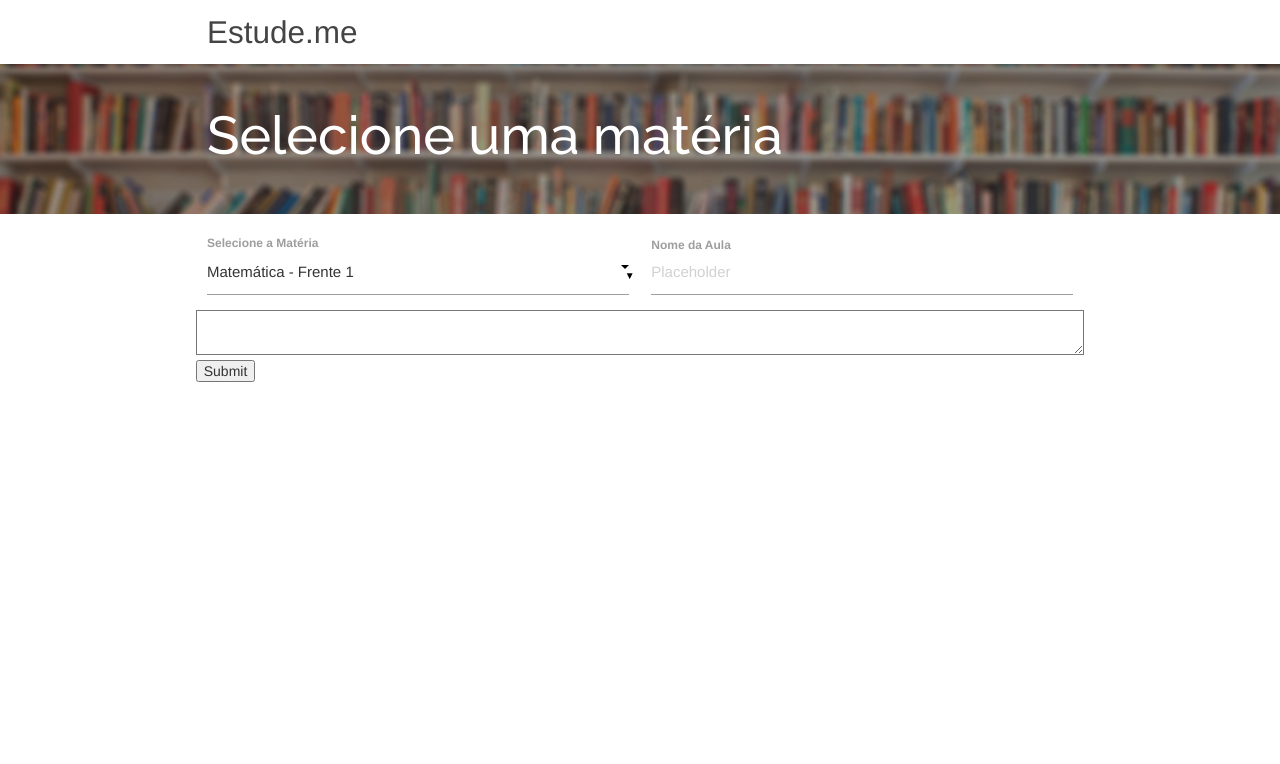
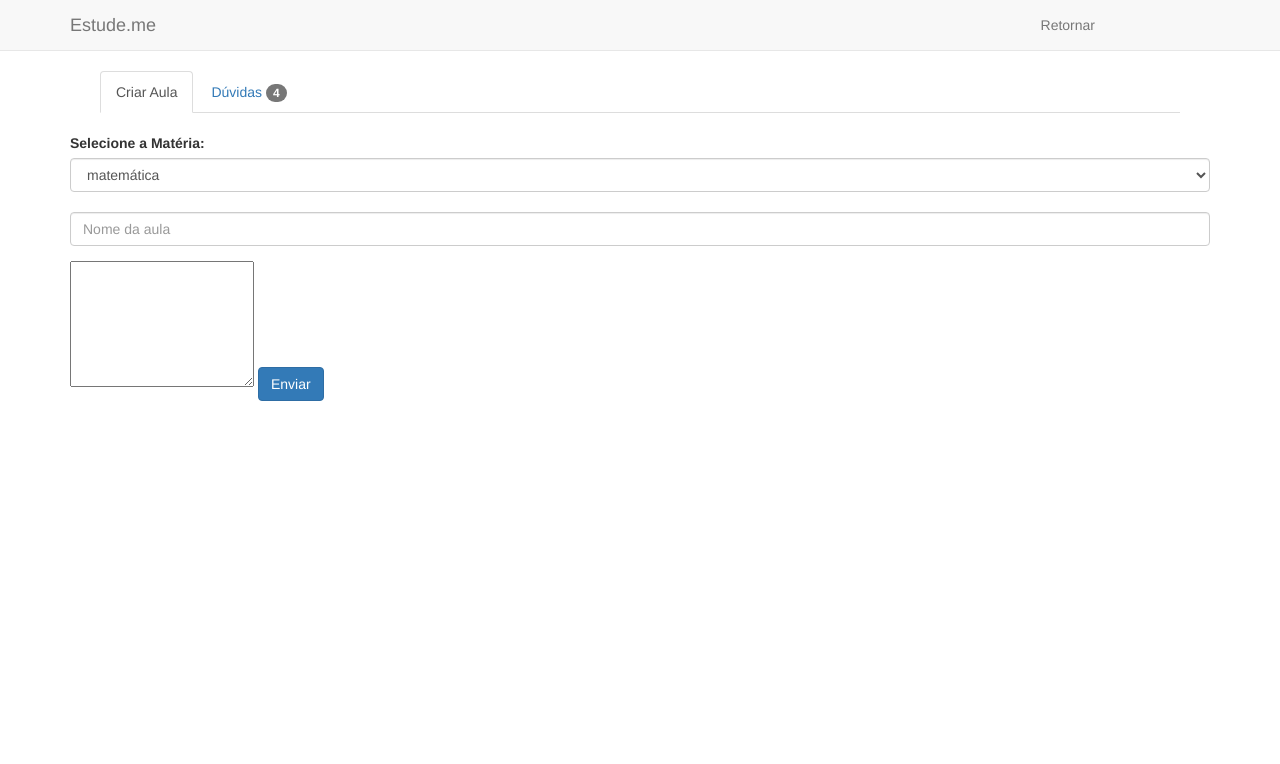
Before and after one commit to leomendesm/estude-me-php, a PHP site: page /criar.html in a window 1280 px wide. Shown: the top 764 px of the page. Run offline with PHP 8.4, Linux system fonts and the light colour scheme; some libraries are stand-ins or nearby versions.

Commit message:
many changes

```diff
--- a/criar.html
+++ b/criar.html
@@ -13,97 +13,61 @@
     <link href="http://cdnjs.cloudflare.com/ajax/libs/summernote/0.7.3/summernote.css" rel="stylesheet">
     <script src="http://cdnjs.cloudflare.com/ajax/libs/summernote/0.7.3/summernote.js"></script>
     <link href="https://fonts.googleapis.com/icon?family=Material+Icons" rel="stylesheet">
-  <link href="css/materialize.css" type="text/css" rel="stylesheet" media="screen,projection" />
     <link href="css/style.css" type="text/css" rel="stylesheet" media="screen,projection" />
+
 </head>
 
 <body>
-  <nav class="white" role="navigation">
-    <div class="nav-wrapper container">
-      <a id="logo-container" href="#" class="brand-logo">Estude.me</a>
-      <!--
-      <ul class="right hide-on-med-and-down">
-        <li><a href="#">Iniciar Sessão</a></li>
+    <nav class="navbar navbar-default navbar-static-top">
+        <div class="container">
+            <a href="index.html" class="navbar-brand">Estude.me</a>
+            <ul class="nav navbar-nav navbar-right">
+                <li><a href="index.html">Retornar</a></li>
             </ul>
+        </div>
+    </nav>
+    <ul class="nav nav-tabs tab">
+        <li role="presentation" class="active"><a href="#">Criar Aula</a></li>
+        <li role="presentation"><a href="#">Dúvidas <span class="badge">4</span></a></li>
+    </ul>
+    <div class="container">
 
-      <ul id="nav-mobile" class="side-nav">
-        <li><a href="#">Iniciar Sessão</a></li>
-      </ul>
-      <a href="#" data-activates="nav-mobile" class="button-collapse grey-text text-darken-1"><i class="material-icons">menu</i></a>
-    </div>
-  -->
-  </nav>
-  <div id="index-banner" class="parallax-container">
-    <div class="section no-pad-bot">
-      <div class="container valign-wrapper">
+        <form id="testre" action="/summernote.php" onsubmit="return postForm()">
+            <div class="form-group">
+                <br/>
+                <label for="sel1">Selecione a Matéria:</label>
+                <select class="form-control" id="sel1">
+                    <option>matemática</option>
+                    <option>Física</option>
+                    <option>História</option>
+                    <option>Geografia</option>
+                </select>
                 <br>
-        <br>
-        <h2 class="center white-text text-lighten-1 title valign">Selecione uma matéria</h2>
-        <br>
-        <br>
+                <input type="text" class="form-control" placeholder="Nome da aula" aria-describedby="sizing-addon2">
 
             </div>
+            <textarea id="summernote" rows="6" name="textarea_name"></textarea>
+            <div class="btn-group">
+                <button type="button" class="btn btn-primary">Enviar</button>
             </div>
-    <div class="parallax"><img src="img/book2.jpg" alt="Unsplashed background img 1"></div>
+        </form>
+        <!-- Split button -->
+
     </div>
-  <br>
-  <div class="container">
-    <div class="row">
-      <form id="form_id" action="/summernote.php" onsubmit="return postForm()">
-        <div class="input-field col s12 m6 ind">
-          <select>
-            <optgroup label="Matemática" selected>
-              <option value="1">Matemática - Frente 1</option>
-              <option value="2">Matemática - Frente 2</option>
-              <option value="3">Matemática - Frente 3</option>
-              <option value="4">Matemática - Frente 4</option>
-            </optgroup>
-            <optgroup label="Química">
-              <option value="1">Frente 1</option>
-              <option value="2">Frente 2</option>
-              <option value="3">Frente 3</option>
-              <option value="4">Frente 4</option>
-            </optgroup>
-            <optgroup label="Biologia">
-              <option value="1">Frente 1</option>
-              <option value="2">Frente 2</option>
-              <option value="3">Frente 3</option>
-              <option value="4">Frente 4</option>
-            </optgroup>
-            <optgroup label="Geografia">
-              <option value="1">Frente 1</option>
-              <option value="2">Frente 2</option>
-              <option value="3">Frente 3</option>
-              <option value="4">Frente 4</option>
-            </optgroup>
-          </select>
-          <label>Selecione a Matéria</label>
-        </div>
-        <div class="input-field col s12 m6 ind">
-          <input placeholder="Placeholder" id="first_name" type="text" class="validate">
-          <label for="first_name">Nome da Aula</label>
-        </div>
-        <textarea id="summernote" rows="6" name="textarea_name"></textarea>
-      </form>
-      <input type="submit">
-    </div>
-  </div>
-  <script>
-    $(document).ready(function() {
-      $('select').material_select();
-    });
-    $(document).ready(function() {
+    <script type="application/javascript">
+        $(document).ready(function () {
             $('#summernote').summernote({
                 height: 250, // set editor height
                 minHeight: null, // set minimum height of editor
                 maxHeight: null, // set maximum height of editor
                 focus: true // set focus to editable area after initializing summernote
             });
+
         });
+        var postForm = function () {
+            var content = $('textarea[name="content"]').html($('#summernote').code());
+        }
     </script>
-  <script src="js/materialize.js"></script>
-  <script src="js/init.js"></script>
-  <script src="lang/pt-br.js"></script>
 </body>
 
 </html>
--- a/css/style.css
+++ b/css/style.css
@@ -74,6 +74,12 @@ footer.page-footer {
 .cinza {
     background: #a8b6c0;
 }
-.ind{
-  z-index: 999;
+
+.ind {
+    z-index: 999;
 }
+
+.nav {
+    margin-left: 10rem;
+    margin-right: 10rem;
+}
--- a/index.html
+++ b/index.html
@@ -17,7 +17,8 @@
         <div class="nav-wrapper container">
             <a id="logo-container" href="#" class="brand-logo">Estude.me</a>
             <ul class="right hide-on-med-and-down">
-                <li><a href="#">Iniciar Sessão</a></li>
+                <li><a href="materia.html">Área do Aluno</a></li>
+                <li><a href="criar.html">Área do Professor</a></li>
             </ul>
 
             <ul id="nav-mobile" class="side-nav">
@@ -73,7 +74,7 @@
 
                 <div class="col s12 m4">
                     <div class="icon-block">
-                        <h2 class="center grey-text text-darken-4"><i class="material-icons">settings</i></h2>
+                        <h2 class="center grey-text text-darken-4"><i class="material-icons">live_help</i></h2>
                         <h5 class="center">Auxílio no estudo</h5>
 
                         <p class="light">Todos resumos e teorias estarão disponíveis para consulta, ajuda na confeção de tarefas e afins.</p>
--- a/js/init.js
+++ b/js/init.js
@@ -1,11 +1,8 @@
-(function($){
-  $(function(){
+(function ($) {
+    $(function () {
 
-    $('.button-collapse').sideNav();
-    $('.parallax').parallax();
+        $('.button-collapse').sideNav();
+        $('.parallax').parallax();
 
-  }); // end of document ready
+    }); // end of document ready
 })(jQuery); // end of jQuery name space
-$(document).ready(function() {
-  $('#summernote').summernote();
-});
```
Also changed, not shown: materia.html (+25 -32 lines). Lines whose indentation alone changed are shown as unchanged.
